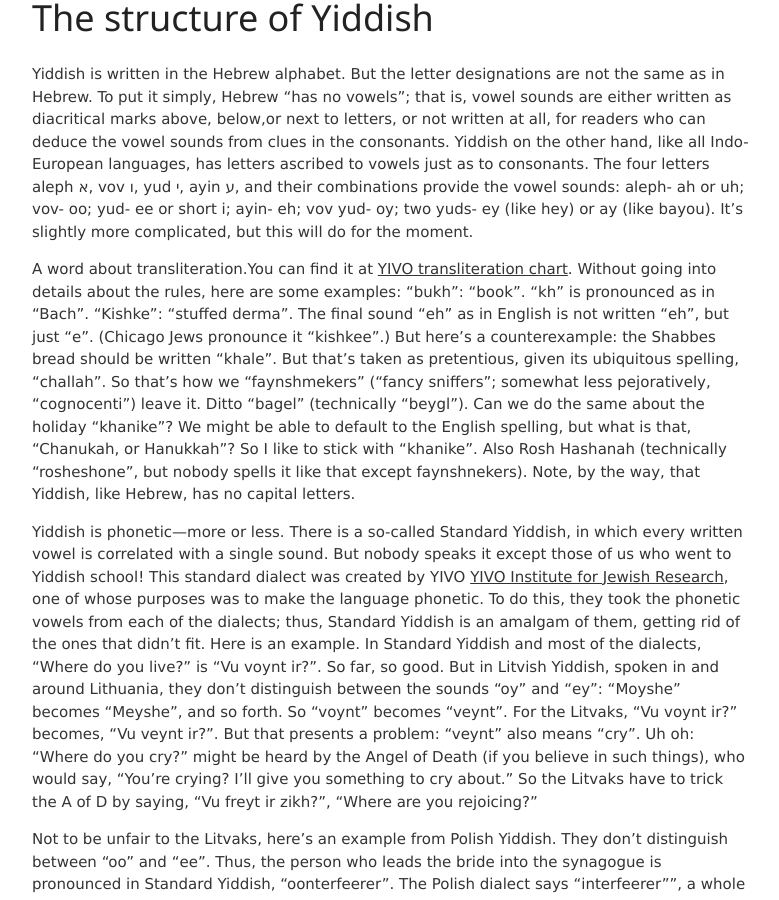
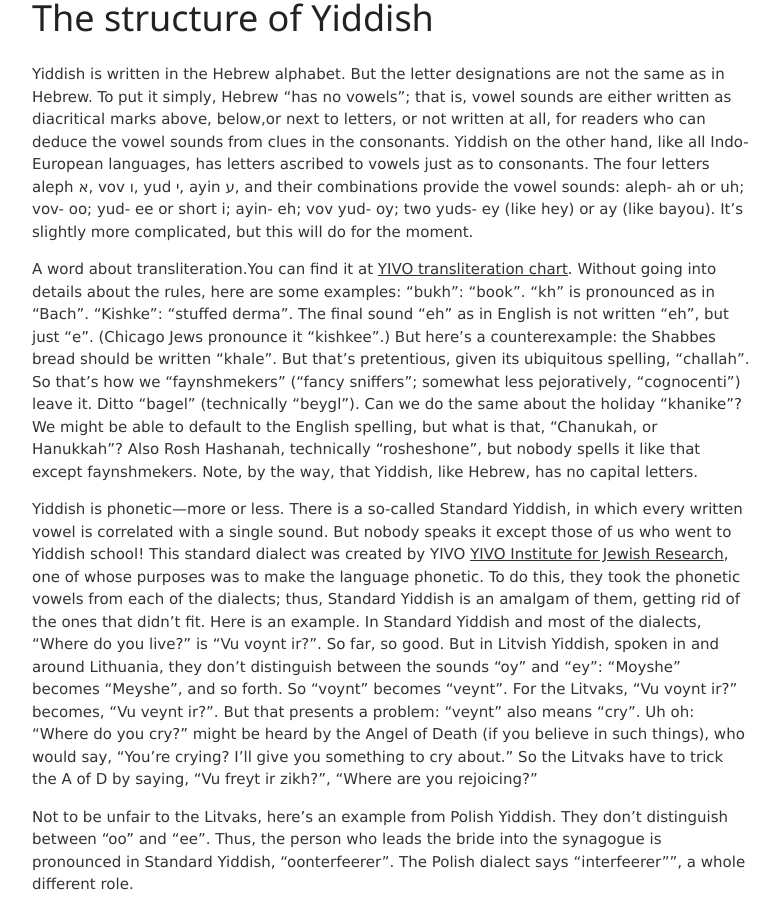
Before and after one commit to jvmallow/jvmallow.github.io, a Jekyll site: the page built from _posts/2025-05-31-Yiddish.md, in a window 1280 px wide and 900 px high, scrolled down 897 px. Shown: the whole window, without its empty margins (248-1027 px from the left). Built offline with Jekyll 4.4.1, drawn with Linux system fonts in a browser that asks for light colours; a script that is not in the unit is left out.

Commit message:
Update 2025-05-31-Yiddish.md

```diff
--- a/_posts/2025-05-31-Yiddish.md
+++ b/_posts/2025-05-31-Yiddish.md
@@ -17,7 +17,7 @@ While Yiddish is not my native language, my immigrant grandparents convinced my
 
 Yiddish is written in the Hebrew alphabet. But the letter designations are not the same as in Hebrew. To put it simply, Hebrew  "has no vowels"; that is, vowel sounds are either written as diacritical marks above, below,or next to letters, or not written at all, for readers who can deduce the vowel sounds from clues in the consonants.  Yiddish on the other hand, like all Indo-European languages, has letters ascribed to vowels just as to consonants. The four letters aleph א, vov ו, yud י, ayin ע, and their combinations provide the vowel sounds: aleph- ah or uh; vov- oo; yud- ee or short i; ayin- eh; vov yud- oy; two yuds- ey (like hey) or ay (like bayou). It's slightly more complicated, but this will do for the moment.
 
-A word about transliteration.You can find it at [YIVO transliteration chart](https://www.yiddishwit.com/YIVO%20transliteration%20chart.pdf).  Without going into details about the rules, here are some examples: "bukh": "book". "kh" is pronounced as in "Bach". "Kishke": "stuffed derma". The final sound "eh" as in English is not written "eh", but just "e". (Chicago Jews pronounce it "kishkee".)   But here's a counterexample: the Shabbes bread should be written "khale". But that's taken as pretentious, given its ubiquitous spelling, "challah". So that's how we "faynshmekers" ("fancy sniffers"; somewhat less pejoratively, "cognocenti") leave it.  Ditto "bagel" (technically "beygl"). Can we do the same about the holiday "khanike"? We might be able to default to the English spelling, but what is that, "Chanukah, or Hanukkah"? So I like to stick with "khanike". Also Rosh Hashanah (technically "rosheshone", but nobody spells it like that except faynshnekers). Note, by the way, that Yiddish, like Hebrew, has no capital letters.
+A word about transliteration.You can find it at [YIVO transliteration chart](https://www.yiddishwit.com/YIVO%20transliteration%20chart.pdf).  Without going into details about the rules, here are some examples: "bukh": "book". "kh" is pronounced as in "Bach". "Kishke": "stuffed derma". The final sound "eh" as in English is not written "eh", but just "e". (Chicago Jews pronounce it "kishkee".) But here's a counterexample: the Shabbes bread should be written "khale". But that's  pretentious, given its ubiquitous spelling, "challah". So that's how we "faynshmekers" ("fancy sniffers"; somewhat less pejoratively, "cognocenti") leave it.  Ditto "bagel" (technically "beygl"). Can we do the same about the holiday "khanike"? We might be able to default to the English spelling, but what is that, "Chanukah, or Hanukkah"? Also Rosh Hashanah, technically "rosheshone", but nobody spells it like that except faynshmekers. Note, by the way, that Yiddish, like Hebrew, has no capital letters.
 
 Yiddish is phonetic---more or less. There is a so-called Standard Yiddish, in which every written vowel is correlated with a single sound. But nobody speaks it except those of us who went to Yiddish school! This standard dialect was created by YIVO [YIVO Institute for Jewish Research](https://www.yivo.org/), one of whose purposes was to make the language phonetic. To do this, they took the phonetic vowels from each of the dialects; thus, Standard Yiddish is an amalgam of them, getting rid of the ones that didn't fit. Here is an example. In Standard Yiddish and most of the dialects, "Where do you live?" is "Vu voynt ir?". So far, so good. But in Litvish Yiddish, spoken in and around Lithuania, they don't distinguish between the sounds "oy" and "ey": "Moyshe" becomes "Meyshe", and so forth. So "voynt" becomes "veynt". For the Litvaks, "Vu voynt ir?" becomes, "Vu veynt ir?". But that presents a problem: "veynt" also means "cry". Uh oh: "Where do you cry?" might be heard by the Angel of Death (if you believe in such things), who would say, "You're crying? I'll give you something to cry about." So the Litvaks have to trick the A of D by saying, "Vu freyt ir zikh?", "Where are you rejoicing?"
 
```
